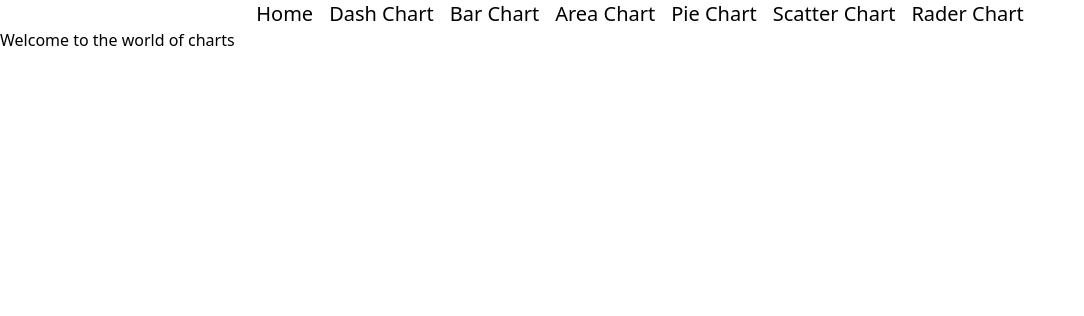
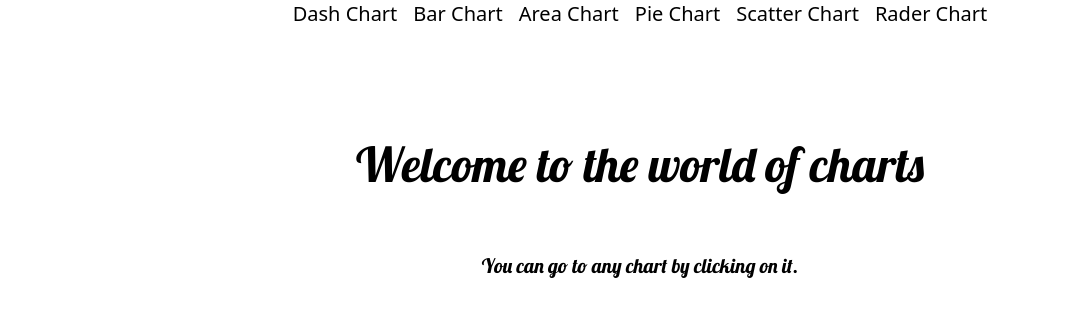
Before and after one commit to Jubayet1/simple_charts, a React (Create React App) app: page / in a window 1280 px wide. Shown: the top 316 px of the page, without its empty margins (0-1084 px from the left). Built offline with nearby package versions, Linux system fonts and the light colour scheme.

Commit message:
home page design

```diff
--- a/public/index.html
+++ b/public/index.html
@@ -10,34 +10,14 @@
       content="Web site created using create-react-app"
     />
     <link rel="apple-touch-icon" href="%PUBLIC_URL%/logo192.png" />
-    <!--
-      manifest.json provides metadata used when your web app is installed on a
-      user's mobile device or desktop. See https://developers.google.com/web/fundamentals/web-app-manifest/
-    -->
     <link rel="manifest" href="%PUBLIC_URL%/manifest.json" />
-    <!--
-      Notice the use of %PUBLIC_URL% in the tags above.
-      It will be replaced with the URL of the `public` folder during the build.
-      Only files inside the `public` folder can be referenced from the HTML.
-
-      Unlike "/favicon.ico" or "favicon.ico", "%PUBLIC_URL%/favicon.ico" will
-      work correctly both with client-side routing and a non-root public URL.
-      Learn how to configure a non-root public URL by running `npm run build`.
-    -->
-    <title>React App</title>
+    <link rel="preconnect" href="https://fonts.googleapis.com">
+    <link rel="preconnect" href="https://fonts.gstatic.com" crossorigin>
+    <link href="https://fonts.googleapis.com/css2?family=Lobster&display=swap" rel="stylesheet">
+    <title>Charts</title>
   </head>
   <body>
     <noscript>You need to enable JavaScript to run this app.</noscript>
     <div id="root"></div>
-    <!--
-      This HTML file is a template.
-      If you open it directly in the browser, you will see an empty page.
-
-      You can add webfonts, meta tags, or analytics to this file.
-      The build step will place the bundled scripts into the <body> tag.
-
-      To begin the development, run `npm start` or `yarn start`.
-      To create a production bundle, use `npm run build` or `yarn build`.
-    -->
   </body>
 </html>
--- /dev/null
+++ b/src/Components/Home/Home.css
@@ -0,0 +1,3 @@
+.font {
+    font-family: 'Lobster', cursive;
+}
--- a/src/Components/Home/Home.js
+++ b/src/Components/Home/Home.js
@@ -1,9 +1,11 @@
 import React from 'react';
+import './Home.css'
 
 function Home() {
   return (
-    <div className="">
-      <p>Welcome to the world of charts</p>
+    <div className="font">
+      <p className="w-10/12 mx-auto mt-28 text-center text-5xl">Welcome to the world of charts</p>
+      <p className="w-10/12 mx-auto my-16 text-center text-xl">You can go to any chart by clicking on it.</p>
     </div>
   );
 }
--- a/src/Components/Navbar/NavBar.js
+++ b/src/Components/Navbar/NavBar.js
@@ -5,7 +5,6 @@
     return (
         <div className='flex flex-row justify-around sticky top-0'>
             <div className='flex gap-4 text-xl'>
-                <Link to='/'>Home</Link>
                 <Link to='/dash_chart'>Dash Chart</Link>
                 <Link to="/bar_chart">Bar Chart</Link>
                 <Link to="/area_chart">Area Chart</Link>
--- a/src/Components/NotFound/Error.js
+++ b/src/Components/NotFound/Error.js
@@ -1,9 +1,10 @@
 import React from 'react';
+import img from './notfound.png'
 
 const Error = () => {
     return (
         <div>
-            <p>NOT FOUND</p>
+            <img className="mx-auto my-20" src={img} alt="not found"/>
         </div>
     );
 };
```
Also changed, not shown: src/Components/NotFound/notfound.png (added).
